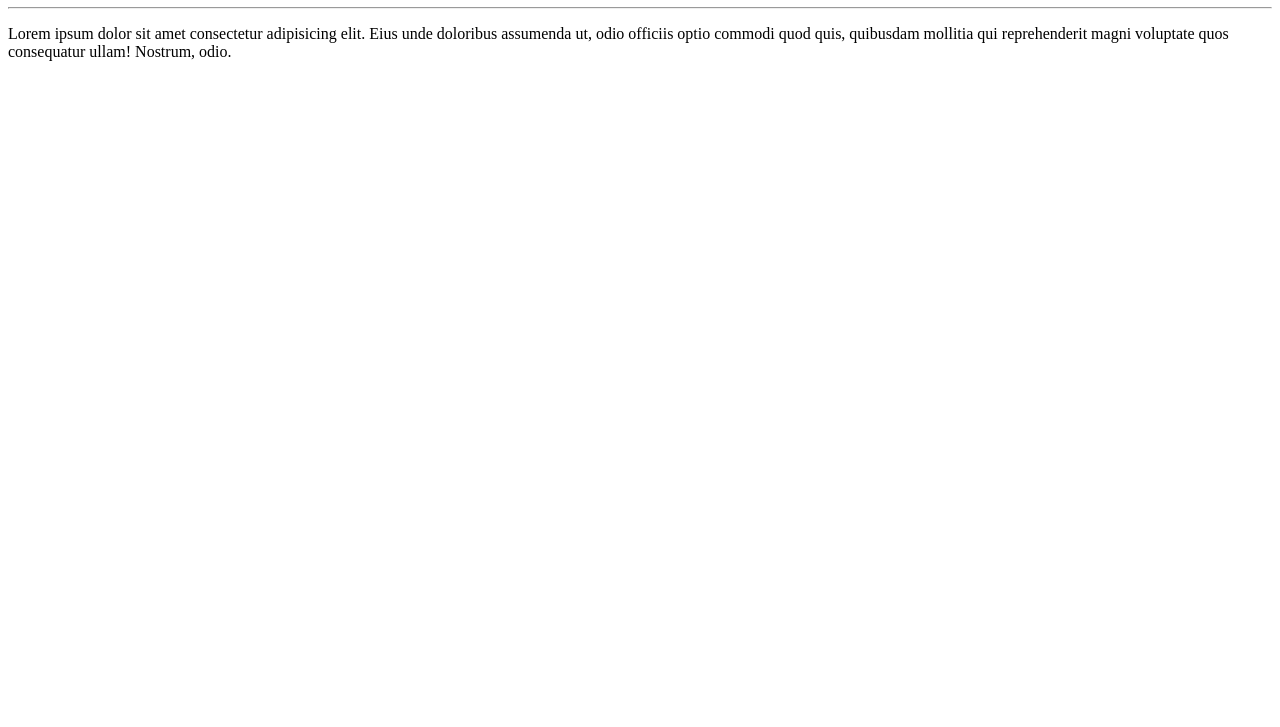
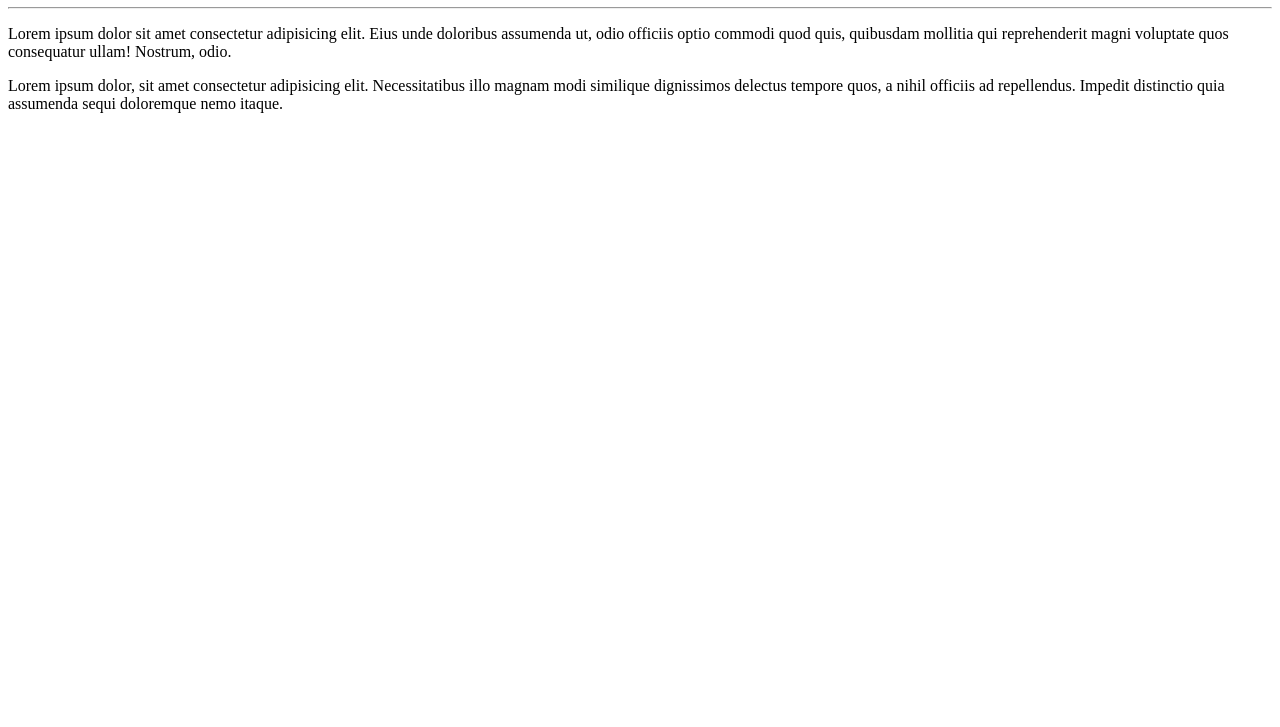
Before and after one commit to melguertas/Ola-Mundo-, a plain HTML site: page sait-exemplo/index.html in a window 1280 px wide. Shown: the part 73-800 px from the top of the page. Drawn offline with Linux system fonts and the light colour scheme.

Commit message:
Adicionei um Parágrafo

```diff
--- a/sait-exemplo/index.html
+++ b/sait-exemplo/index.html
@@ -10,5 +10,6 @@
   <h1>Olá Mundo!</h1>
   <hr>
   <p>Lorem ipsum dolor sit amet consectetur adipisicing elit. Eius unde doloribus assumenda ut, odio officiis optio commodi quod quis, quibusdam mollitia qui reprehenderit magni voluptate quos consequatur ullam! Nostrum, odio.</p>
+  <p>Lorem ipsum dolor, sit amet consectetur adipisicing elit. Necessitatibus illo magnam modi similique dignissimos delectus tempore quos, a nihil officiis ad repellendus. Impedit distinctio quia assumenda sequi doloremque nemo itaque.</p>
 </body>
 </html>
```
